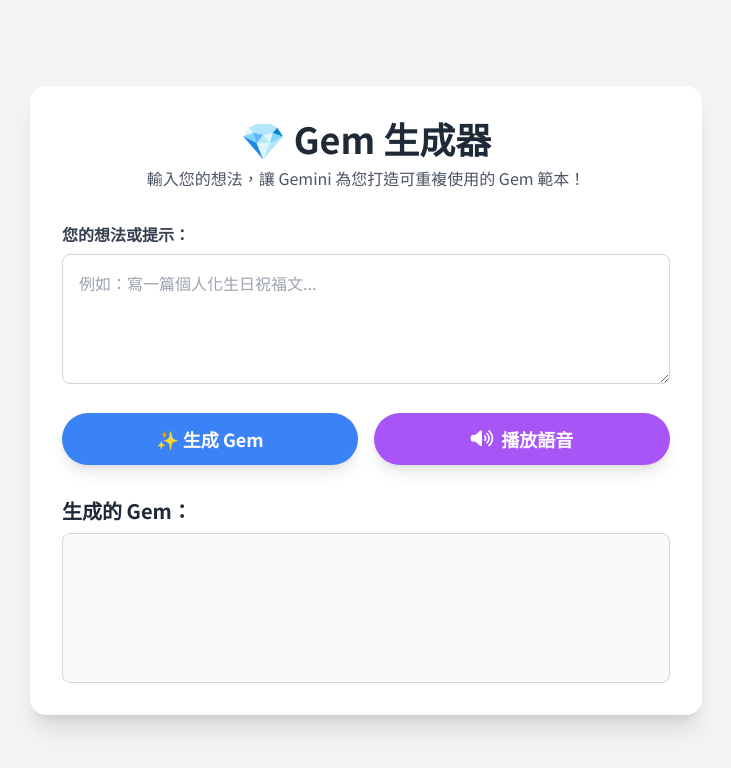
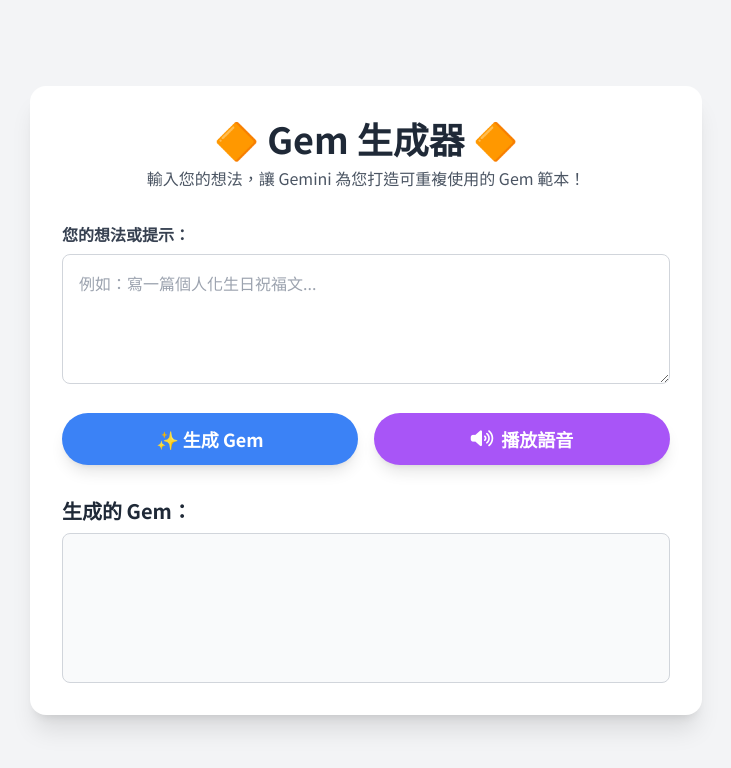
Before and after one commit to svcopcc/tools, a plain HTML site: page gem.html in a window 1280 px wide. Shown: the whole page, without its empty margins (274-1005 px from the left). Drawn offline with nearby package versions, Linux system fonts and the light colour scheme.

Commit message:
Update gem.html

```diff
--- a/gem.html
+++ b/gem.html
@@ -33,7 +33,7 @@
 
     <!-- 主應用程式容器 -->
     <div class="bg-white rounded-2xl shadow-xl w-full max-w-2xl p-8">
-        <h1 class="text-4xl font-bold text-center text-gray-800 mb-2">💎 Gem 生成器</h1>
+        <h1 class="text-4xl font-bold text-center text-gray-800 mb-2">🔶 Gem 生成器 🔶</h1>
         <p class="text-center text-gray-600 mb-8">輸入您的想法，讓 Gemini 為您打造可重複使用的 Gem 範本！</p>
 
         <!-- 輸入區域 -->
```
